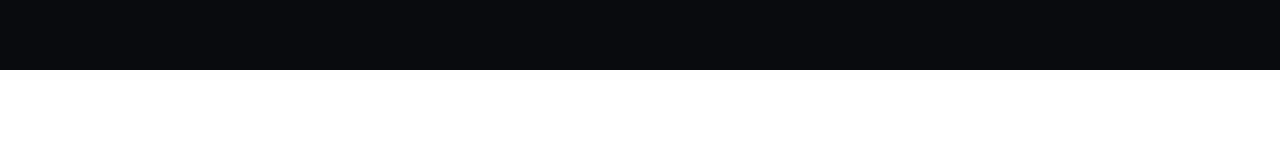
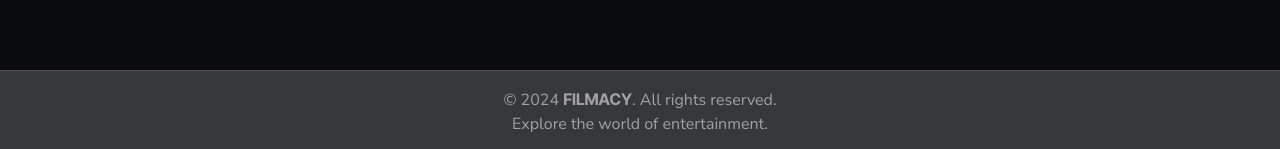
Before and after one commit to josuegoyret/local-filmacy, a Vue app in the folder client/: page / in a window 1280 px wide. Shown: the part 988-1137 px from the top of the page. Before the commit the page ends 1058 px from the top, so only its background shows below. Built offline with nearby package versions, Linux system fonts and the light colour scheme; no server answers.

Commit message:
feat(client/footer): create and style section

```diff
--- a/client/src/App.vue
+++ b/client/src/App.vue
@@ -5,6 +5,7 @@
       <VideoPlayer v-if="videosStore.isVideoPlayerVisible" />
       <RouterView />
     </div>
+    <FooterSection />
   </main>
 </template>
 
@@ -13,6 +14,7 @@
 import { useVideosStore } from './stores/videos'
 import VideoPlayer from './components/VideoPlayer.vue'
 import TopBar from './components/TopBar.vue'
+import FooterSection from './components/ui/FooterSection.vue'
 
 const videosStore = useVideosStore()
 </script>
--- /dev/null
+++ b/client/src/components/ui/FooterSection.vue
@@ -0,0 +1,11 @@
+<template>
+  <footer
+    class="w-full p-4 flex justify-center items-center bg-neutral-dark-500 border-t border-neutral-medium-500"
+  >
+    <p class="text-center">
+      © 2024 <span class="font-display font-bold">FILMACY</span>. All rights reserved. <br />
+
+      Explore the world of entertainment.
+    </p>
+  </footer>
+</template>
```
